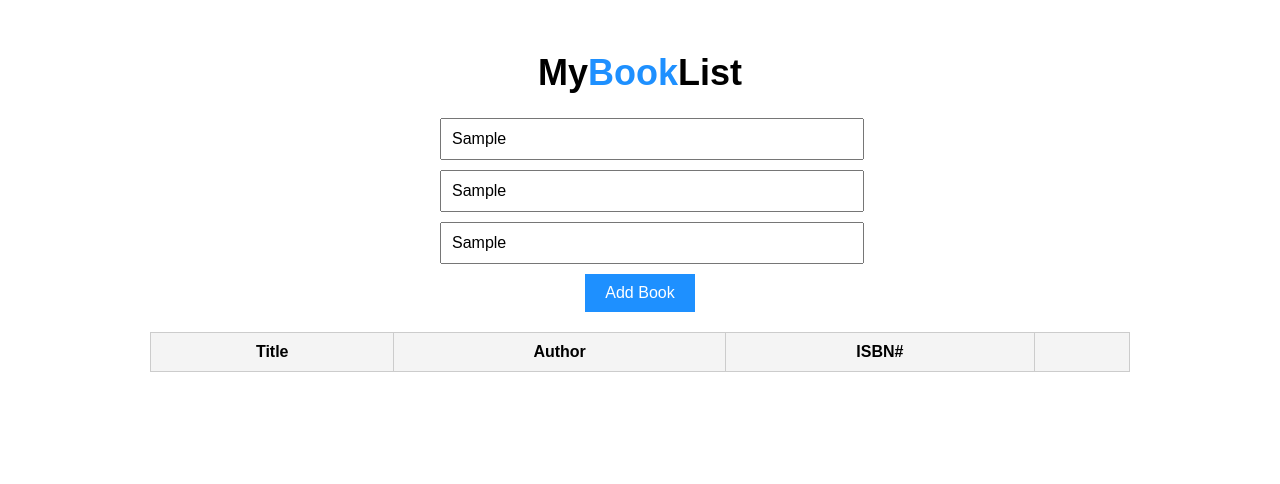
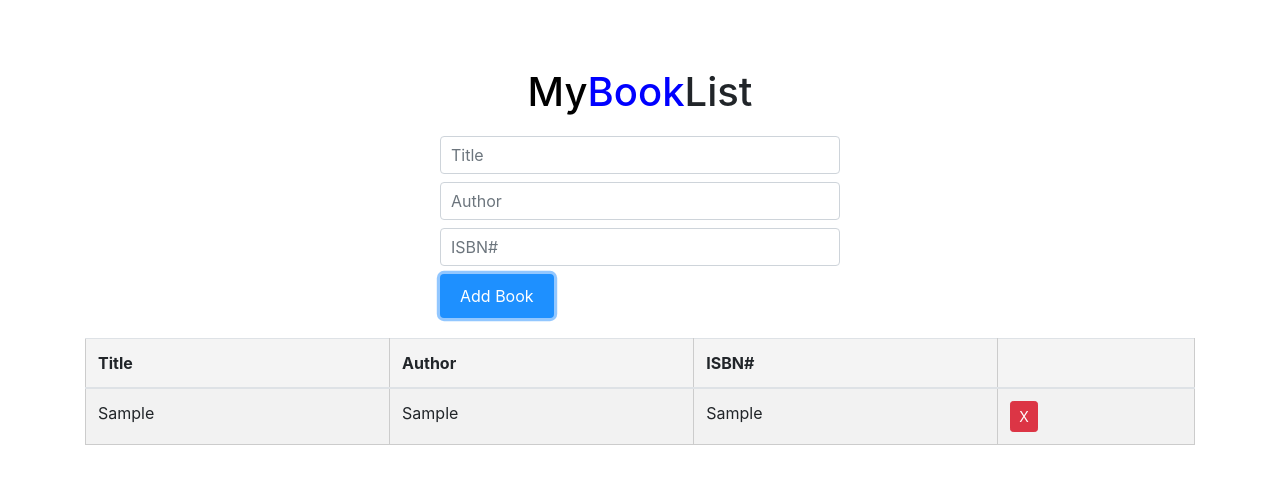
Before and after one commit to acciojob/book-list-Maqshood, a website: page main.html in a window 1280 px wide. Both pictures are taken after typing "Sample", "Sample", "Sample" into the empty fields and a click on the button "Add Book". Drawn offline with nearby package versions, Linux system fonts and the light colour scheme.

Commit message:
created a submission

```diff
--- a/main.html
+++ b/main.html
@@ -4,17 +4,19 @@
 
 <head>
 	<link rel="stylesheet" href="styles.css">
+	<link rel="stylesheet" href="https://stackpath.bootstrapcdn.com/bootstrap/4.5.2/css/bootstrap.min.css">
 </head>
 
 <body>
 	<!-- the entire body must be written by student -->
-<h1>My<span>Book</span>List</h1>
+<div class="container mt-5">
+    <h1 class="text-center"><span style="color:black">My</span><span style="color:blue">Book</span>List</h1>
 
     <div class="form-group">
-    <input type="text" id="title" placeholder="Title">
-    <input type="text" id="author" placeholder="Author">
-    <input type="text" id="isbn" placeholder="ISBN#">
-    <button id="submit">Add Book</button>
+      <input type="text" id="title" class="form-control mb-2" placeholder="Title">
+      <input type="text" id="author" class="form-control mb-2" placeholder="Author">
+      <input type="text" id="isbn" class="form-control mb-2" placeholder="ISBN#">
+      <button id="submit" class="btn btn-primary">Add Book</button>
     </div>
 
     <table class="table table-striped">
@@ -26,10 +28,10 @@
           <th></th>
         </tr>
       </thead>
-    <tbody id="book-list">
-      <!-- Book entries go here -->
-    </tbody>
+      <tbody id="book-list"></tbody>
     </table>
+  </div>
+
     <script type="text/javascript" src="./script.js">
 </script>
 
--- a/script.js
+++ b/script.js
@@ -1,4 +1,4 @@
-  document.getElementById('submit').addEventListener('click', function (e) {
+document.getElementById('submit').addEventListener('click', function (e) {
       e.preventDefault();
 
       const title = document.getElementById('title').value.trim();
@@ -17,12 +17,11 @@
         <td>${title}</td>
         <td>${author}</td>
         <td>${isbn}</td>
-        <td><button class="delete">X</button></td>
+        <td><button class="delete btn btn-danger btn-sm">X</button></td>
       `;
 
       list.appendChild(row);
 
-      // Clear fields
       document.getElementById('title').value = '';
       document.getElementById('author').value = '';
       document.getElementById('isbn').value = '';
@@ -30,4 +29,6 @@
 
     document.getElementById('book-list').addEventListener('click', function (e) {
       if (e.target.classList.contains('delete')) {
-        e.target.parentElement.parentElement.remove();
+        e.target.closest('tr').remove();
+      }
+    });
```
Lines whose indentation alone changed are shown as unchanged.
